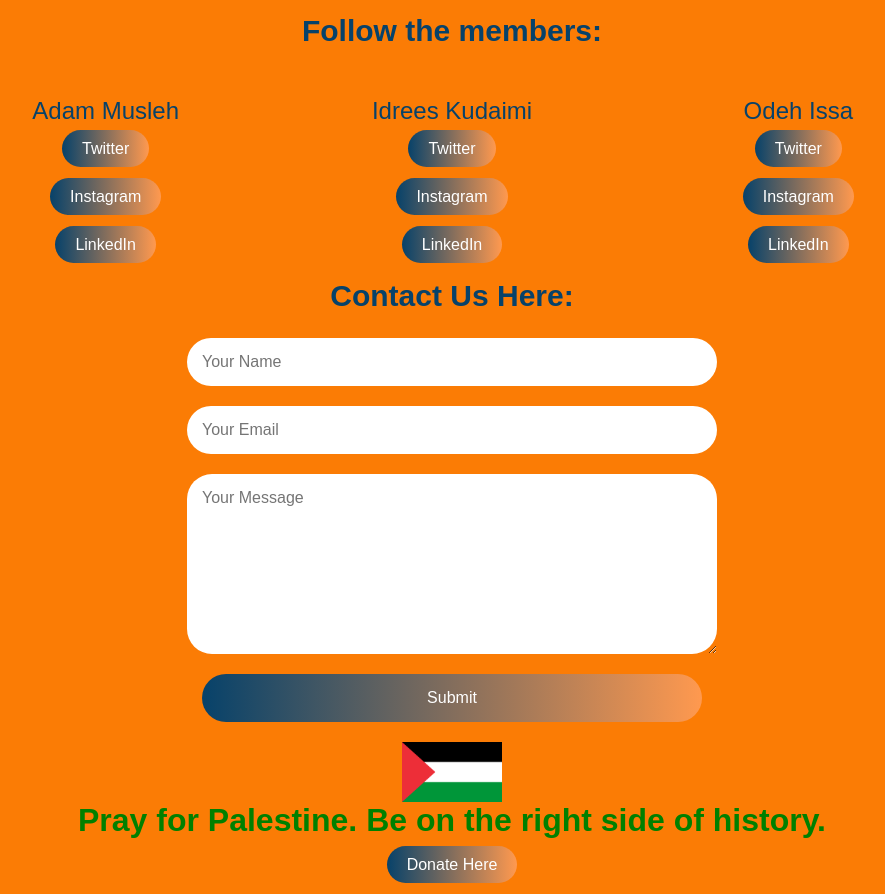
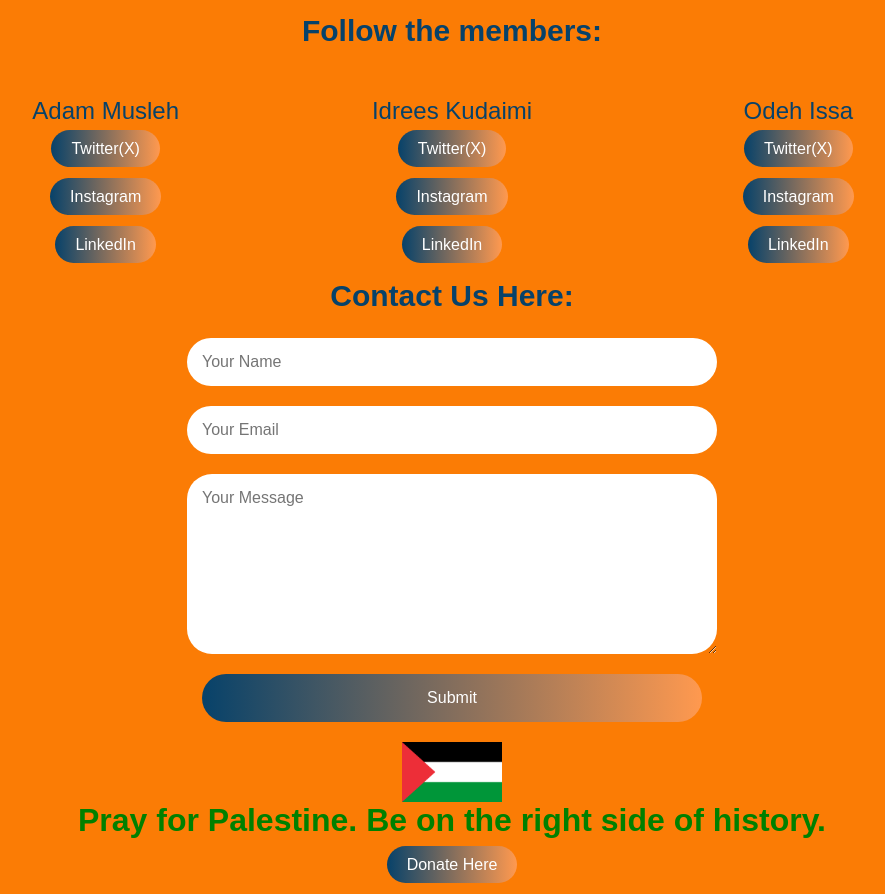
Before and after one commit to WatchingTheGame/WatchingTheGame, a plain HTML site: page index.html in a window 1280 px wide. Shown: the part 1360-2254 px from the top of the page, without its empty margins (188-1073 px from the left). Drawn offline with Linux system fonts and the light colour scheme.

Commit message:
Update index.html

```diff
--- a/index.html
+++ b/index.html
@@ -51,7 +51,7 @@
                     <div class="member">
                         <h3>Adam Musleh</h3>
                         <ul>
-                            <li><a target="_blank" href="https://x.com/Finnese34">Twitter</a></li>
+                            <li><a target="_blank" href="https://x.com/Finnese34">Twitter(X)</a></li>
                             <li><a target="_blank" href="https://www.instagram.com/adam.musleh43/">Instagram</a></li>
                             <li><a target="_blank" href="https://www.linkedin.com/in/adammusleh/">LinkedIn</a></li>
                         </ul>
@@ -59,7 +59,7 @@
                     <div class="member">
                         <h3>Idrees Kudaimi</h3>
                         <ul>
-                            <li><a target="_blank" href="https://x.com/TotallyREALSpo1">Twitter</a></li>
+                            <li><a target="_blank" href="https://x.com/TotallyREALSpo1">Twitter(X)</a></li>
                             <li><a target="_blank" href="https://www.instagram.com/imkfieldsgoat/">Instagram</a></li>
                             <li><a target="_blank" href="https://www.linkedin.com/in/idrees-muhammad-kudaimi-6865b1241/">LinkedIn</a></li>
                         </ul>
@@ -67,7 +67,7 @@
                     <div class="member">
                         <h3>Odeh Issa</h3>
                         <ul>
-                            <li><a target="_blank" href="https://x.com/odeh2323">Twitter</a></li>
+                            <li><a target="_blank" href="https://x.com/odeh2323">Twitter(X)</a></li>
                             <li><a target="_blank" href="https://www.instagram.com/odehissa23/">Instagram</a></li>
                             <li><a target="_blank" href="https://www.linkedin.com/in/odeh-issa-930680250/">LinkedIn</a></li>
                         </ul>
```
